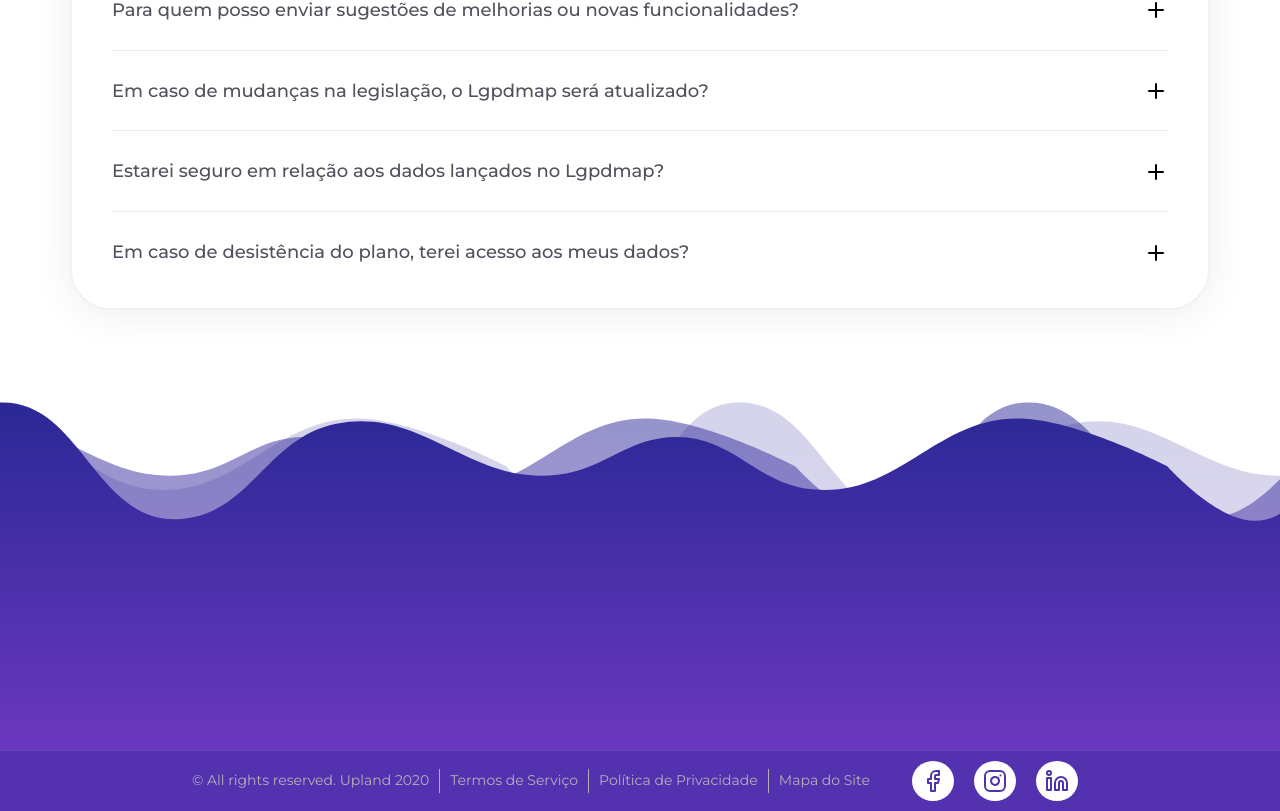
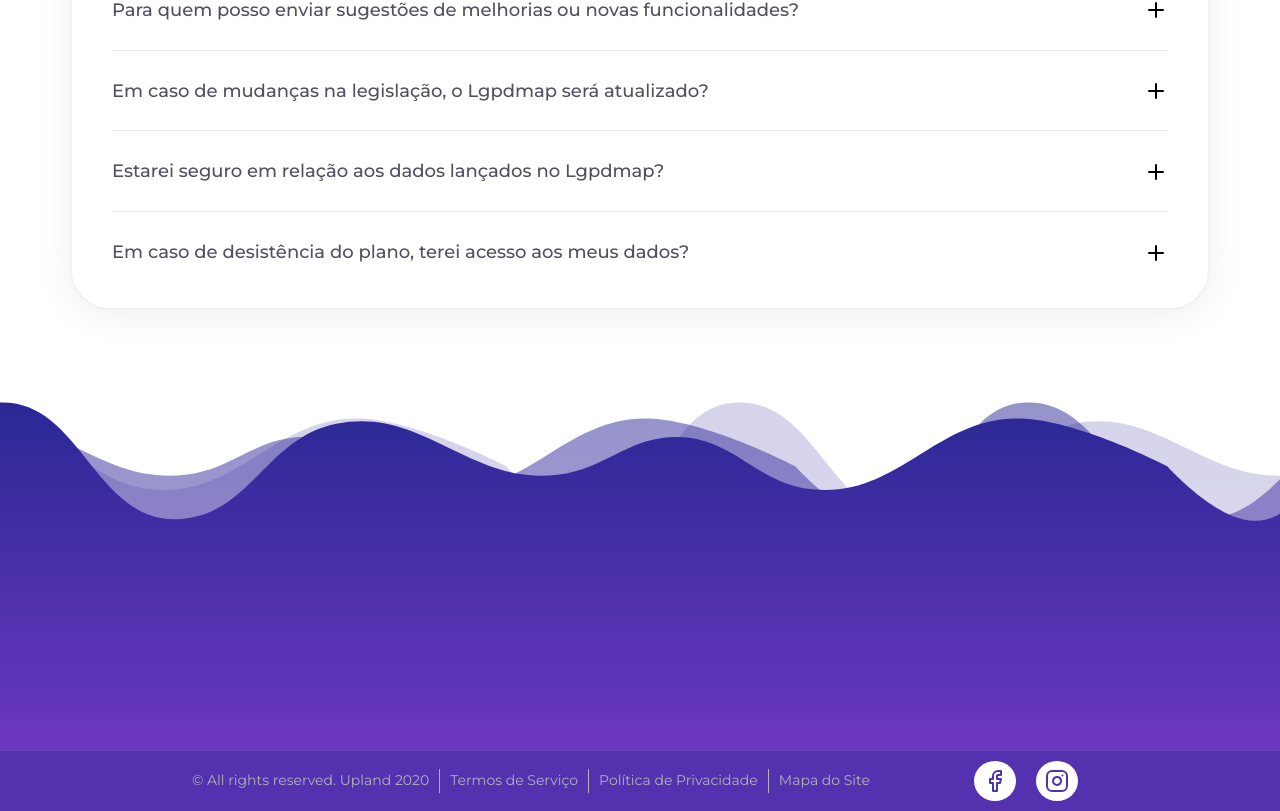
Before and after one commit to evlvs/lgpdmap, a Next.js app: page /plans in a window 1280 px wide. Shown: the part 6808-7619 px from the top of the page. Built offline with nearby package versions, Linux system fonts and the light colour scheme.

Commit message:
social links corrected

```diff
--- a/src/components/Footer/index.tsx
+++ b/src/components/Footer/index.tsx
@@ -20,18 +20,13 @@ function Footer(): JSX.Element {
         </div>
         <div className={styles.social}>
           <Link href="https://www.facebook.com/lgpdmap">
-            <a>
+            <a target="_blank">
               <Facebook />
             </a>
           </Link>
           <Link href="https://www.instagram.com/lgpdmap/">
-            <a>
+            <a target="_blank">
               <Instagram />
-            </a>
-          </Link>
-          <Link href="#">
-            <a>
-              <Linkedin />
             </a>
           </Link>
         </div>
```
